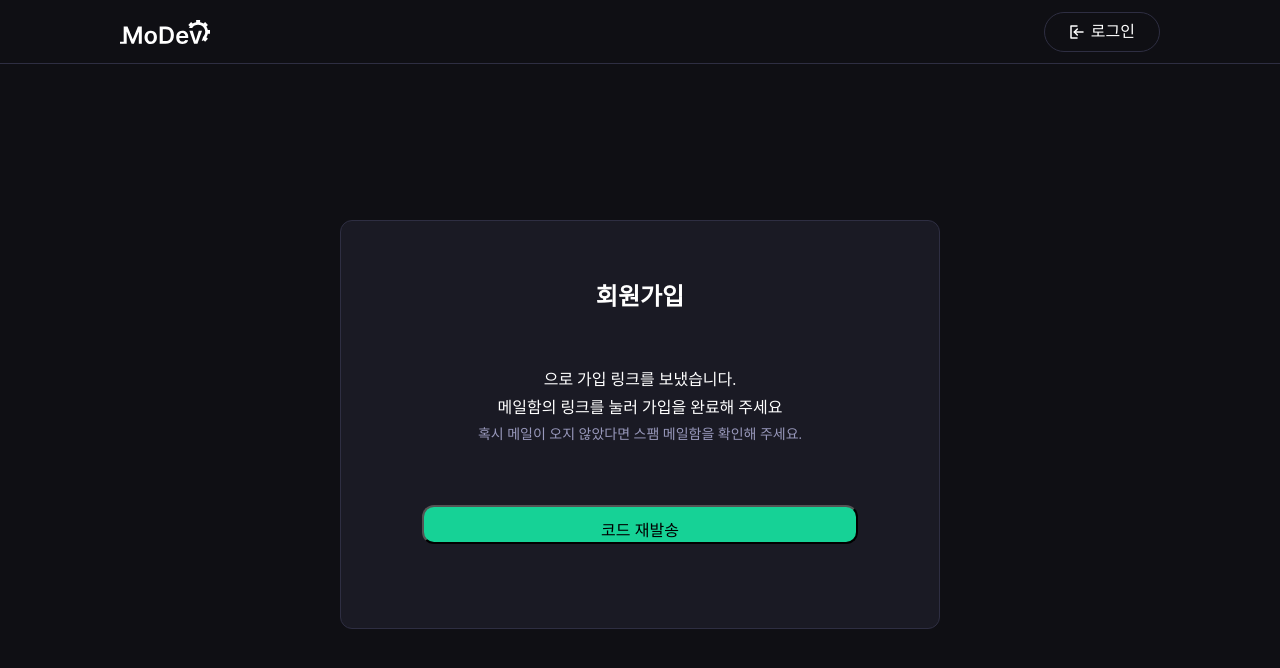
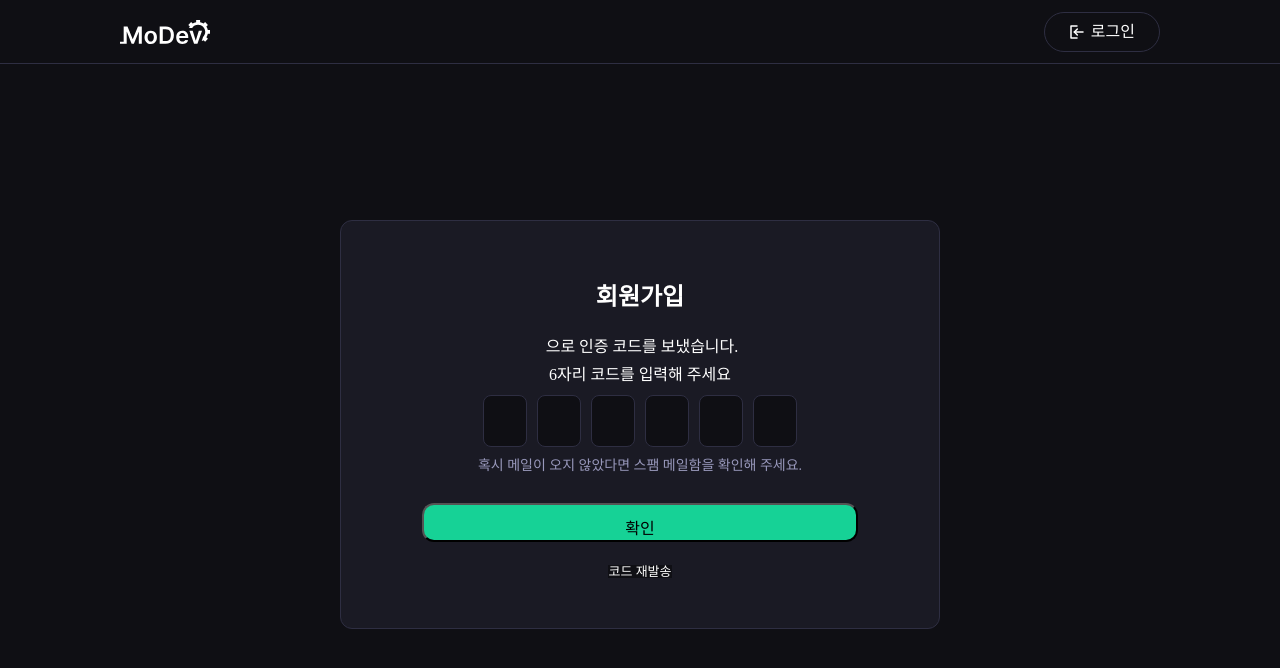
Before and after one commit to MoDeep11/Modev_FE, a React (Vite) app: page /checkEmail in a window 1280 px wide. Shown: the top 668 px of the page. Built offline with nearby package versions, Linux system fonts and the light colour scheme; no server answers.

Commit message:
feat:: 회원가입 스타일 ui 변경

```diff
--- a/src/pages/signup/CheckYourEmail.tsx
+++ b/src/pages/signup/CheckYourEmail.tsx
@@ -2,7 +2,7 @@ import Header from "../../layouts/Header";
 import styled from "styled-components";
 import { Colors } from "../../styles/color";
 import { useCheckEmail, useSendEmail } from "../../hooks/auth";
-import { useEffect } from "react";
+import { useEffect, useRef } from "react";
 import { useLocation } from "react-router-dom";
 
 export default function CheckYourEmail() {
@@ -25,6 +25,36 @@ export default function CheckYourEmail() {
     }
   }, [token, checkEmail]);
 
+  const inputRefs = useRef<(HTMLInputElement | null)[]>([]);
+
+  const getCode = () => inputRefs.current.map((el) => el?.value ?? "").join("");
+
+  const handleChange = (
+    index: number,
+    e: React.ChangeEvent<HTMLInputElement>,
+  ) => {
+    const val = e.target.value.replace(/\D/g, "");
+    e.target.value = val.slice(-1);
+
+    if (val && index < 5) {
+      inputRefs.current[index + 1]?.focus();
+    }
+
+    if (index === 5 && val) {
+      const code = getCode();
+      if (code.length === 6) checkEmail({ token: code });
+    }
+  };
+
+  const handleKeyDown = (
+    index: number,
+    e: React.KeyboardEvent<HTMLInputElement>,
+  ) => {
+    if (e.key === "Backspace" && !e.currentTarget.value && index > 0) {
+      inputRefs.current[index - 1]?.focus();
+    }
+  };
+
   return (
     <>
       <WrapperAll>
@@ -34,16 +64,32 @@ export default function CheckYourEmail() {
             <Title>회원가입</Title>
             <MessageContainer>
               <SentMessage>
-                <UserEmail>{email}</UserEmail> 으로 가입 링크를 보냈습니다.
+                <UserEmail>{email}</UserEmail>&nbsp;으로 인증 코드를 보냈습니다.
               </SentMessage>
-              <SentMessageSecond>
-                메일함의 링크를 눌러 가입을 완료해 주세요
-              </SentMessageSecond>
+              <SentMessageSecond>6자리 코드를 입력해 주세요</SentMessageSecond>
+
+              <CodeInputRow>
+                {[0, 1, 2, 3, 4, 5].map((i) => (
+                  <CodeInput
+                    key={i}
+                    ref={(el) => {
+                      inputRefs.current[i] = el;
+                    }}
+                    type="text"
+                    inputMode="numeric"
+                    maxLength={1}
+                    onChange={(e) => handleChange(i, e)}
+                    onKeyDown={(e) => handleKeyDown(i, e)}
+                  />
+                ))}
+              </CodeInputRow>
+
               <If>혹시 메일이 오지 않았다면 스팸 메일함을 확인해 주세요.</If>
             </MessageContainer>
 
             <BottomWrapper>
-              <VerifyButton onClick={codeReSend} disabled={isSending}>
+              <CheckButton>확인</CheckButton>
+              <VerifyButton onClick={codeReSend}>
                 {isSending ? "발송 중..." : "코드 재발송"}
               </VerifyButton>
             </BottomWrapper>
@@ -54,10 +100,44 @@ export default function CheckYourEmail() {
   );
 }
 
+const CheckButton = styled.button`
+  background-color: ${Colors.brand.default};
+  width: 436px;
+  height: 39px;
+  padding: 10px 32px;
+  border-radius: 12px;
+  font-size: 16px;
+  margin-bottom: 20px;
+`;
+
+const CodeInputRow = styled.div`
+  display: flex;
+  gap: 10px;
+`;
+
+const CodeInput = styled.input`
+  width: 44px;
+  height: 52px;
+  text-align: center;
+  font-size: 22px;
+  font-weight: 600;
+  border-radius: 8px;
+  background-color: ${Colors.background.base};
+  border: 1px solid ${Colors.background.overlay};
+  color: white;
+  caret-color: transparent;
+
+  &:focus {
+    outline: none;
+    border-color: ${Colors.brand.default};
+  }
+`;
+
 const If = styled.p`
   color: ${Colors.text.secondary};
   font-size: 14px;
   font-weight: 400;
+  margin-bottom: 30px;
 `;
 
 const SentMessage = styled.p`
@@ -102,17 +182,14 @@ const BottomWrapper = styled.div`
   display: flex;
   align-items: center;
   flex-direction: column;
-  gap: 6px;
+  gap: 3px;
 `;
 
-const VerifyButton = styled.button`
-  background-color: ${Colors.brand.default};
-  width: 436px;
-  height: 39px;
-  padding: 10px 32px;
-  border-radius: 12px;
-  font-size: 16px;
-  margin-bottom: 20px;
+const VerifyButton = styled.div`
+  background-color: ${Colors.background.base};
+  color: white;
+  cursor: pointer;
+  font-size: 13px;
 `;
 
 const MessageContainer = styled.div`
@@ -127,4 +204,5 @@ const Title = styled.p`
   color: white;
   font-size: 24px;
   font-weight: 600;
+  margin-bottom: 30px;
 `;
```
